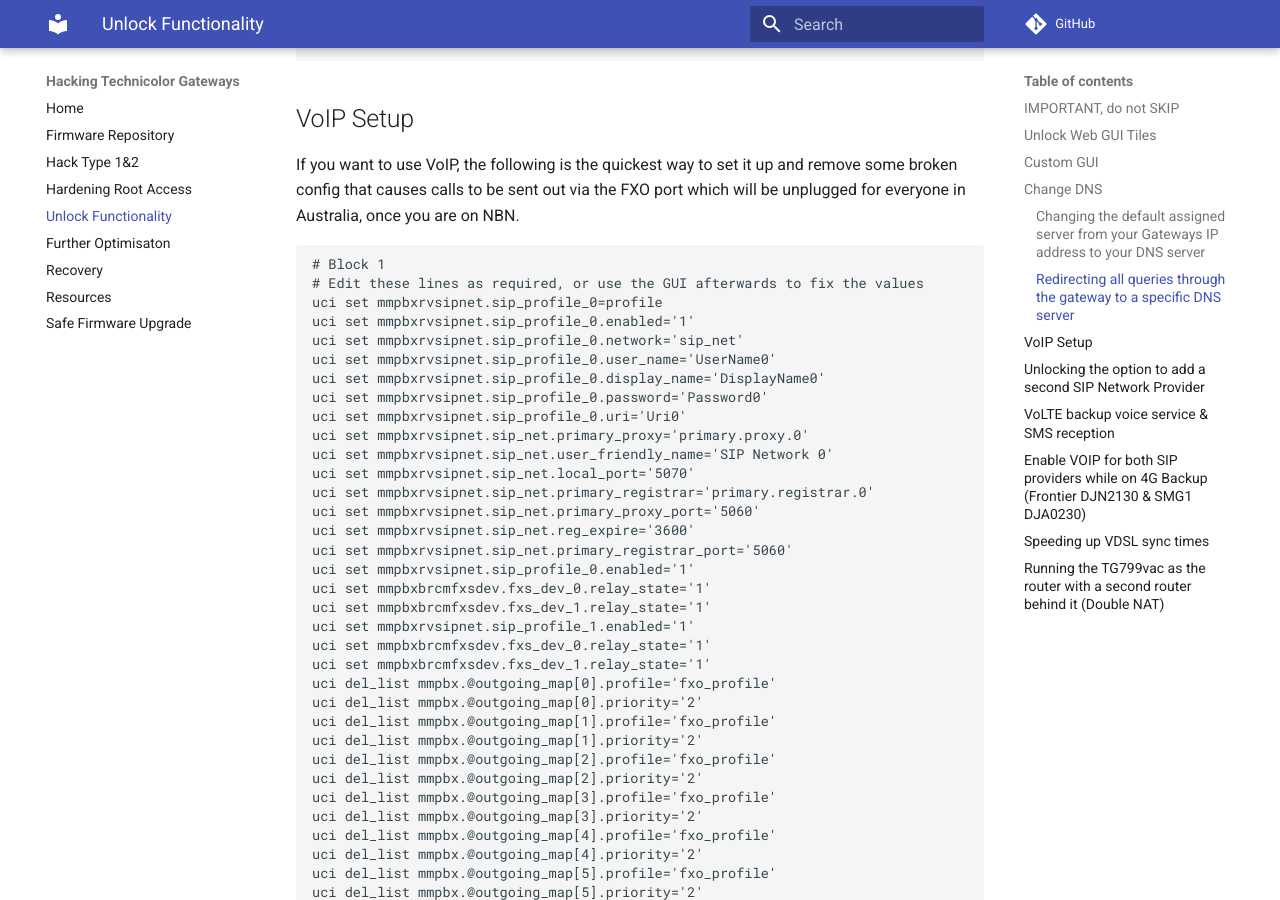
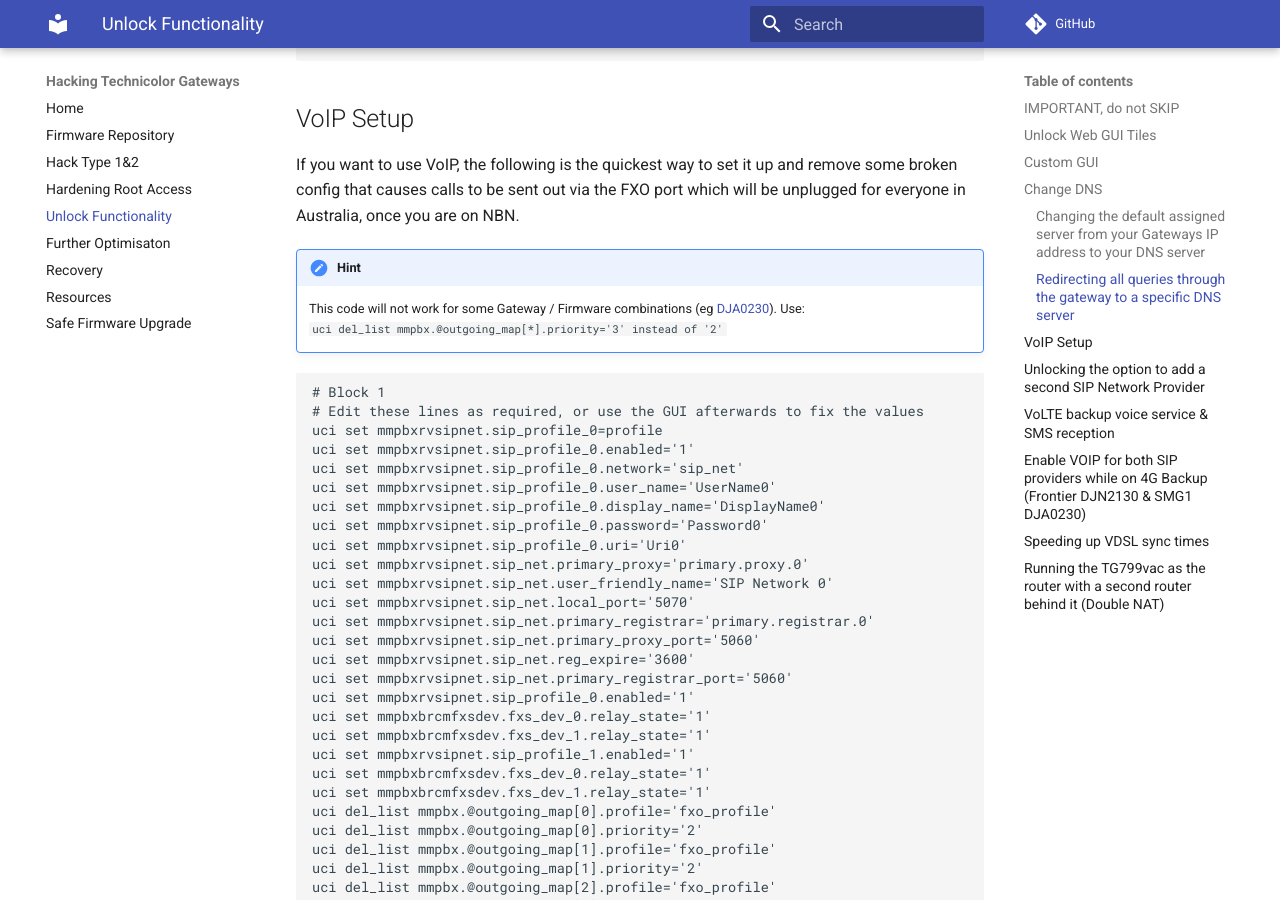
Before and after one commit to hack-technicolor/hack-technicolor, an MkDocs documentation site: the page built from docs/Unlock Functionality.md, in a window 1280 px wide and 900 px high, scrolled down 2120 px. Built offline with MkDocs 1.6.1 and Material for MkDocs 9.7.7, drawn with Linux system fonts in a browser that asks for light colours; comment, search, counter and statistics services are not loaded.

Commit message:
VoIP Setup Priority Issue on Some Models

````diff
--- a/docs/Unlock Functionality.md
+++ b/docs/Unlock Functionality.md
@@ -94,6 +94,10 @@ list server '<IP of DNS>'
 ## VoIP Setup
 
 If you want to use VoIP, the following is the quickest way to set it up and remove some broken config that causes calls to be sent out via the FXO port which will be unplugged for everyone in Australia, once you are on NBN.
+
+!!! hint
+    This code will not work for some Gateway / Firmware combinations (eg [DJA0230](https://forums.whirlpool.net.au/thread/9vxxl849?p=204#r64998059)). Use:
+    ```uci del_list mmpbx.@outgoing_map[*].priority='3' instead of '2'```
 
 ```bash
 # Block 1
````
